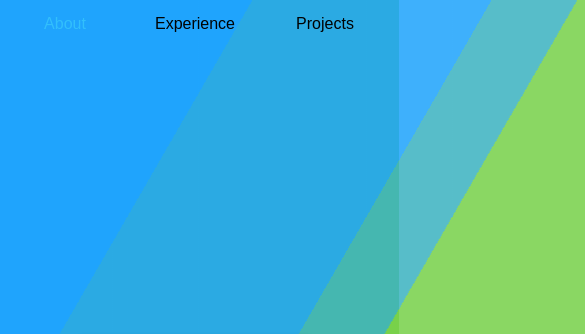
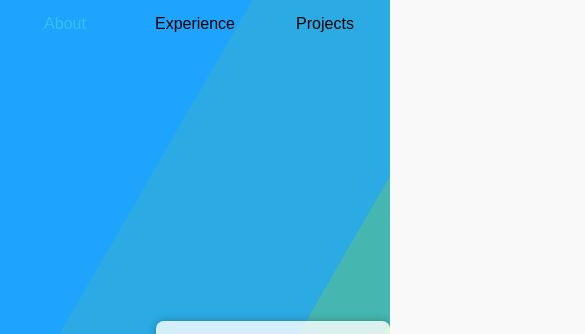
Before and after one commit to BenjaminWalkerBond/ryan-brilz-portfolio, a plain HTML site: page index.html in a window 390 px wide. Shown: the top 334 px of the page, 585 px wide, since content can reach past the window. Drawn offline with nearby package versions, Linux system fonts and the light colour scheme.

Commit message:
Does this even work?

```diff
--- a/index.html
+++ b/index.html
@@ -30,10 +30,12 @@
                 </nav>
 
                 <div class="landing-content">
-                    <div class="oscillating-wrapper"></div>
-                    <div class="bg"></div>
-                    <div class="bg bg2"></div>
-                    <div class="bg bg3"></div>
+                    <div class="oscillating-wrapper">
+                        <div class="bg"></div>
+                        <div class="bg bg2"></div>
+                        <div class="bg bg3"></div>
+                    </div>
+
                     <div class="landing-page-headline">
                         <h1>Ryan Brilz</h1>
 
--- a/main-styles.css
+++ b/main-styles.css
@@ -175,16 +175,7 @@
   }
 
 
-  .landing-content{
-    display: flex;
-    align-items: center;
-    justify-content: center;
-    margin: 0 auto;
-  }
-  .landing-page{
-    height: 100vh;
-    display: flex;
-  }
+
   .main-h1 h1{
     color: #f9f9f9 !important;
   }
@@ -300,40 +291,82 @@ box-shadow: 3px 6px 10px 0px rgba(0,0,0,0.5);
   #content{
     position: relative;
   }
+  .oscillating-wrapper{
+    padding: 0;
+    margin: 0;
+    height: 100vh;
+  }
+  .oscillating-wrapper::after{
+    /* position: absolute;
+    content: "Ryan Brilz";
+    top: 50%;
+    left: 50%;
+    padding: 15vmin; */
+
+  }
+  .oscillating-wrapper::before{
+    position: absolute;
+    display:flex;
+    content: "Ryan Brilz";
+    font-size: 3rem;
+    background-color:rgba(255,255,255,.8);
+    border-radius: .25em;
+    box-shadow:0 0 .25em rgba(0,0,0,.25);
+    box-sizing:border-box;
+    padding: 15vmin;
+    top: 38%;
+    left: 40%;
+    justify-content: center;
+    align-items: center;
+  }
+
+  .bg, .b2, .bg3{
+    position: absolute;
+    overflow: hidden;
+    width: 100vw;
+    height: 100%;
+    }
   .bg::before {
     content: " ";
-    animation:slide 3s ease-in-out infinite alternate;
+    animation: slide 3s ease-in-out infinite alternate;
     background-image: linear-gradient(-60deg, #6c3 50%, #09f 50%);
     bottom:0;
+    top:0;
+    right:-50%;
     left:-50%;
     opacity:.5;
     position: absolute;
-    right:-50%;
-    top:0;
+
     z-index:-1;
   }
+  .bg2::before {
 
-  .bg2::before {
     content: " ";
     animation-direction: alternate-reverse;
     animation-duration: 4s;
   }
 
   .bg3::before {
+
     content: " ";
     animation-duration:5s;
   }
 
-  .landing-page-headline {
-    background-color:rgba(255,255,255,.8);
-    border-radius:.25em;
-    box-shadow:0 0 .25em rgba(0,0,0,.25);
-    box-sizing:border-box;
-    padding:10vmin;
+  .landing-content::before{
+    content: " ";
+    display: flex;
+    align-items: center;
+    justify-content: center;
+    margin: 0 auto;
   }
-  .landing-content{
+  .landing-page::before{
+    height: 100vh;
+    display: flex;
+  }
+
+  /* .landing-content{
     padding: 20px 20px;
-  }
+  } */
   .landing-page-headline-subcontent {
     padding: 5px;
     margin: 5px;
@@ -379,6 +412,21 @@ box-shadow: 3px 6px 10px 0px rgba(0,0,0,0.5);
     }
     h1{
       font-size: 2rem;
+    }
+    .oscillating-wrapper::before{
+      position: absolute;
+      display:flex;
+      content: "Ryan Brilz";
+      font-size: 2rem;
+      background-color:rgba(255,255,255,.8);
+      border-radius: .25em;
+      box-shadow:0 0 .25em rgba(0,0,0,.25);
+      box-sizing:border-box;
+      padding: 15vmin;
+      top: 38%;
+      left: 40%;
+      justify-content: center;
+      align-items: center;
     }
     .landing-page-headline h1{
       padding-left: 0px;
```
